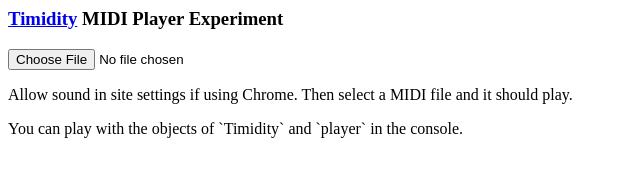
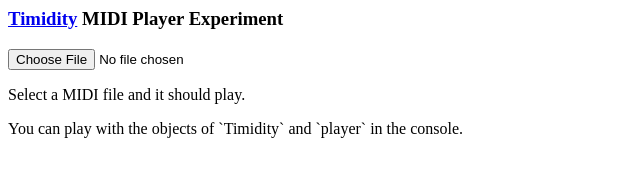
Before and after one commit to Lycaoe/timidity-web-experiment, a plain HTML site: page index.html in a window 1280 px wide. Shown: the whole page, without its empty margins (0-640 px from the left). Drawn offline with Linux system fonts and the light colour scheme; no server answers.

Commit message:
Don't need to change site settings
because you interact with the page when selecting a midi

```diff
--- a/index.html
+++ b/index.html
@@ -6,7 +6,6 @@
 	document.querySelector('input').addEventListener('change', function() {
 	  var reader = new FileReader();
 	  reader.onload = function() {
-
 		var arrayBuffer = this.result;
 		var array = new Uint8Array(arrayBuffer);
 		player.load(array);
@@ -15,5 +14,5 @@
 	  reader.readAsArrayBuffer(this.files[0]);
 	}, false);
 </script>
-<p>Allow sound in site settings if using Chrome. Then select a MIDI file and it should play.</p>
+<p>Select a MIDI file and it should play.</p>
 <p>You can play with the objects of `Timidity` and `player` in the console.</p>
```
